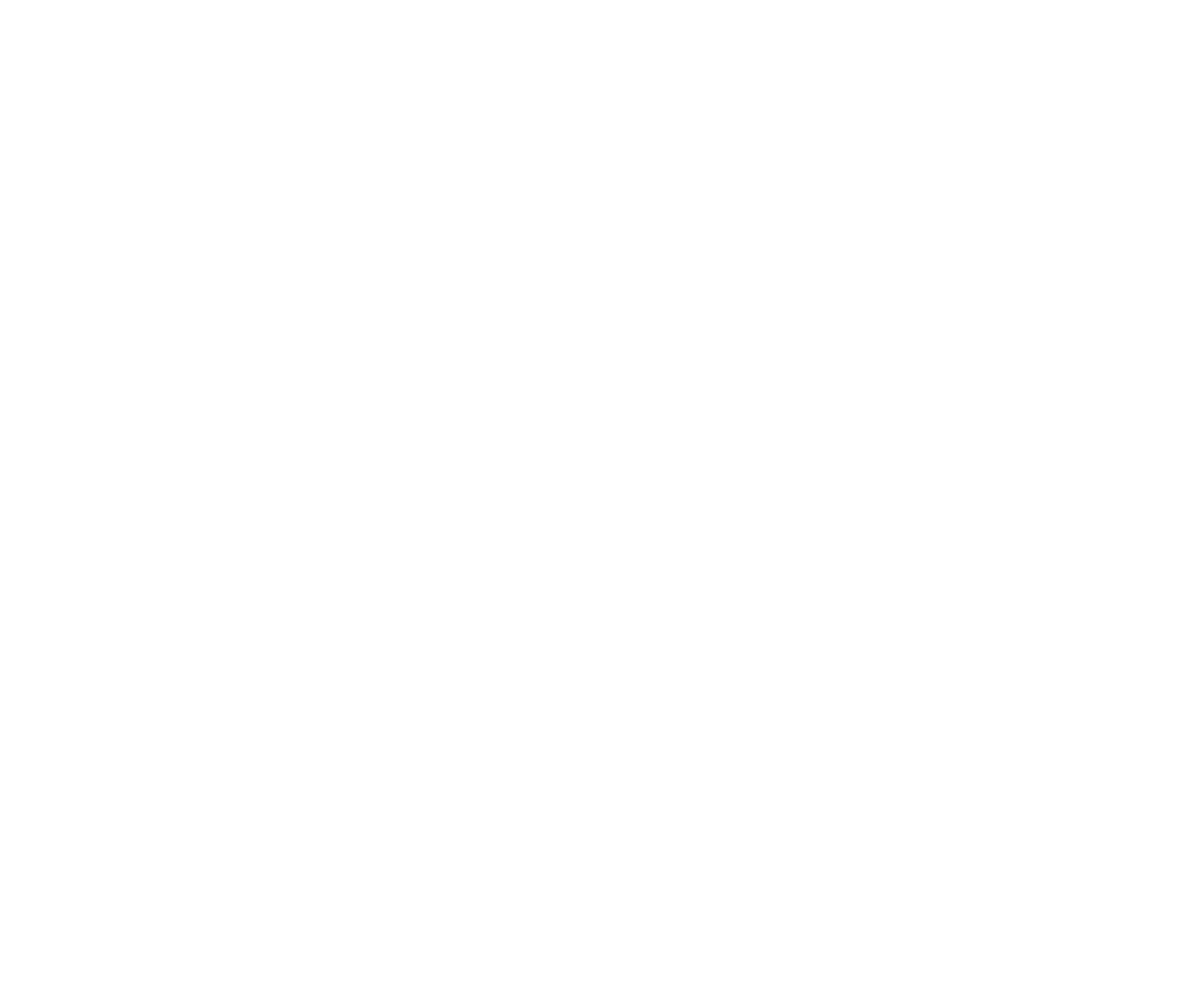
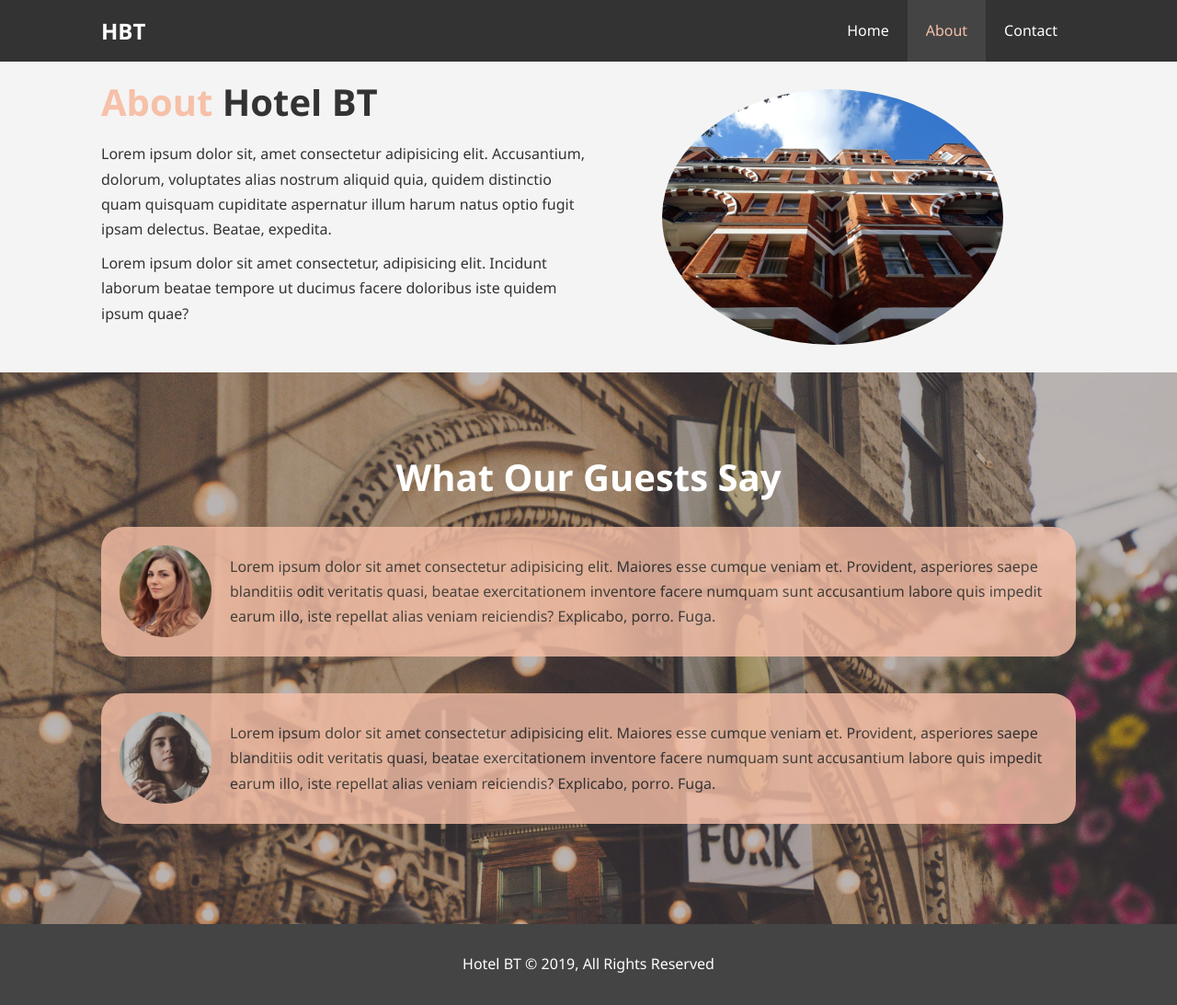
Before and after one commit to HimangshuDe/HTML-CSS-Tuts, a plain HTML site: page about.html in a window 1280 px wide. Shown: the whole page at 92% size. Before the commit the page ends 800 px from the top, so only its background shows below. Drawn offline with Linux system fonts and the light colour scheme.

Commit message:
Finished About Page
>Added  Sections and Images
> Added styling(background, padding, margin, opacity and more)

```diff
--- a/about.html
+++ b/about.html
@@ -0,0 +1,60 @@
+<!DOCTYPE html>
+<html lang="en">
+
+<head>
+    <meta charset="UTF-8">
+    <meta name="viewport" content="width=device-width, initial-scale=1.0">
+    <meta name="description" content="Welcome to the most extraordinary hotel in Boston,MA">
+    <meta name="keywords" content="hotel, boston hotel, new england hotel">
+    <link rel="stylesheet" href="css/style.css">
+    <title>Hotel BT | About</title>
+</head>
+
+<body>
+    <header>
+        <nav id="navbar">
+            <div class="container">
+                <h1 class="logo"><a href="index.html">HBT</a></h1>
+                <ul>
+                    <li><a href="index.html">Home</a></li>
+                    <li><a class="current" href="about.html">About</a></li>
+                    <li><a href="contact.html">Contact</a></li>
+                </ul>
+            </div>
+        </nav>
+    </header>
+
+    <section id="about-info" class="bg-light py-3">
+        <div class="container">
+            <div class="info-left">
+                <h1 class="l-heading"><span class="text-primary">About</span> Hotel BT</h1>
+                <p>Lorem ipsum dolor sit, amet consectetur adipisicing elit. Accusantium, dolorum, voluptates alias nostrum aliquid quia, quidem distinctio quam quisquam cupiditate aspernatur illum harum natus optio fugit ipsam delectus. Beatae, expedita.</p>
+                <p>Lorem ipsum dolor sit amet consectetur, adipisicing elit. Incidunt laborum beatae tempore ut ducimus facere doloribus iste quidem ipsum quae?</p>
+            </div>
+            <div class="info-right">
+                <img src="./img/photo-2.jpg" alt="hotel">
+            </div>
+        </div>
+    </section>
+
+    <div class="clr"></div>
+
+    <section id="testimonials" class="py-3">
+        <div class="container">
+            <h2 class="l-heading">What Our Guests Say</h2>
+            <div class="testimonial bg-primary">
+                <img src="./img/person-1.jpg" alt="Samantha">
+                <p>Lorem ipsum dolor sit amet consectetur adipisicing elit. Maiores esse cumque veniam et. Provident, asperiores saepe blanditiis odit veritatis quasi, beatae exercitationem inventore facere numquam sunt accusantium labore quis impedit earum illo, iste repellat alias veniam reiciendis? Explicabo, porro. Fuga.</p>
+            </div>
+            <div class="testimonial bg-primary">
+                <img src="./img/person-2.jpg" alt="Jen">
+                <p>Lorem ipsum dolor sit amet consectetur adipisicing elit. Maiores esse cumque veniam et. Provident, asperiores saepe blanditiis odit veritatis quasi, beatae exercitationem inventore facere numquam sunt accusantium labore quis impedit earum illo, iste repellat alias veniam reiciendis? Explicabo, porro. Fuga.</p>
+            </div>
+        </div>
+    </section>
+    <footer id="main-footer">
+        <p>Hotel BT &copy; 2019, All Rights Reserved</p>
+    </footer>
+</body>
+
+</html>
--- a/css/style.css
+++ b/css/style.css
@@ -81,6 +81,16 @@ p {
 .clr {
     clear: both;
 }
+
+.l-heading{
+    font-size: 40px;
+}
+
+/* Padding */
+.py-1{padding: 10px 0;}
+.py-2{padding: 20px 0;}
+.py-3{padding: 30px 0;}
+
 
 /* Navbar */
 #navbar {
@@ -177,6 +187,53 @@ p {
     margin-bottom: 10px;
 }
 
+/* About Info */
+#about-info .info-right{
+    float: right;
+    width: 50%;
+    min-height: 100%;
+}
+
+#about-info .info-right img{
+    display: block;
+    margin: auto;
+    width: 70%;
+    border-radius: 50%;
+}
+
+#about-info .info-left{
+    float: left;
+    width: 50%;
+    min-height: 100%;
+}
+
+/* testimonials */
+#testimonials{
+    height: 600px;
+    background: url("../img/test-bg.jpg") no-repeat center center/cover;
+    padding-top: 100px;
+}
+
+#testimonials h2{
+    color: #fff;
+    text-align: center;
+    padding-bottom: 40px;
+}
+
+#testimonials .testimonial{
+    padding: 20px;
+    margin-bottom: 40px;
+    border-radius: 25px;
+    opacity: 0.8;
+}
+
+#testimonials .testimonial img{
+    width: 100px;
+    float: left;
+    margin-right: 20px;
+    border-radius: 50%;
+}
+
 /* Footer */
 #main-footer {
     text-align: center;
```
